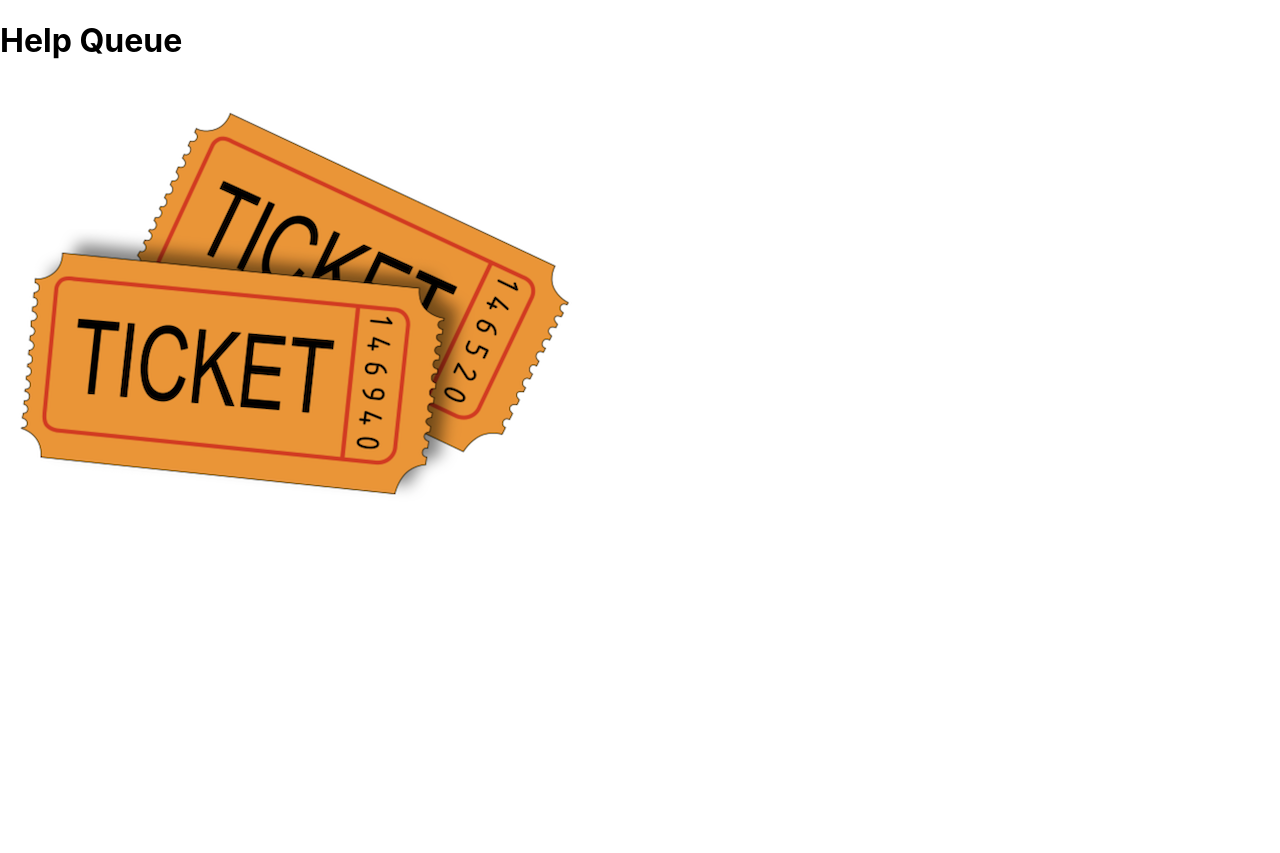
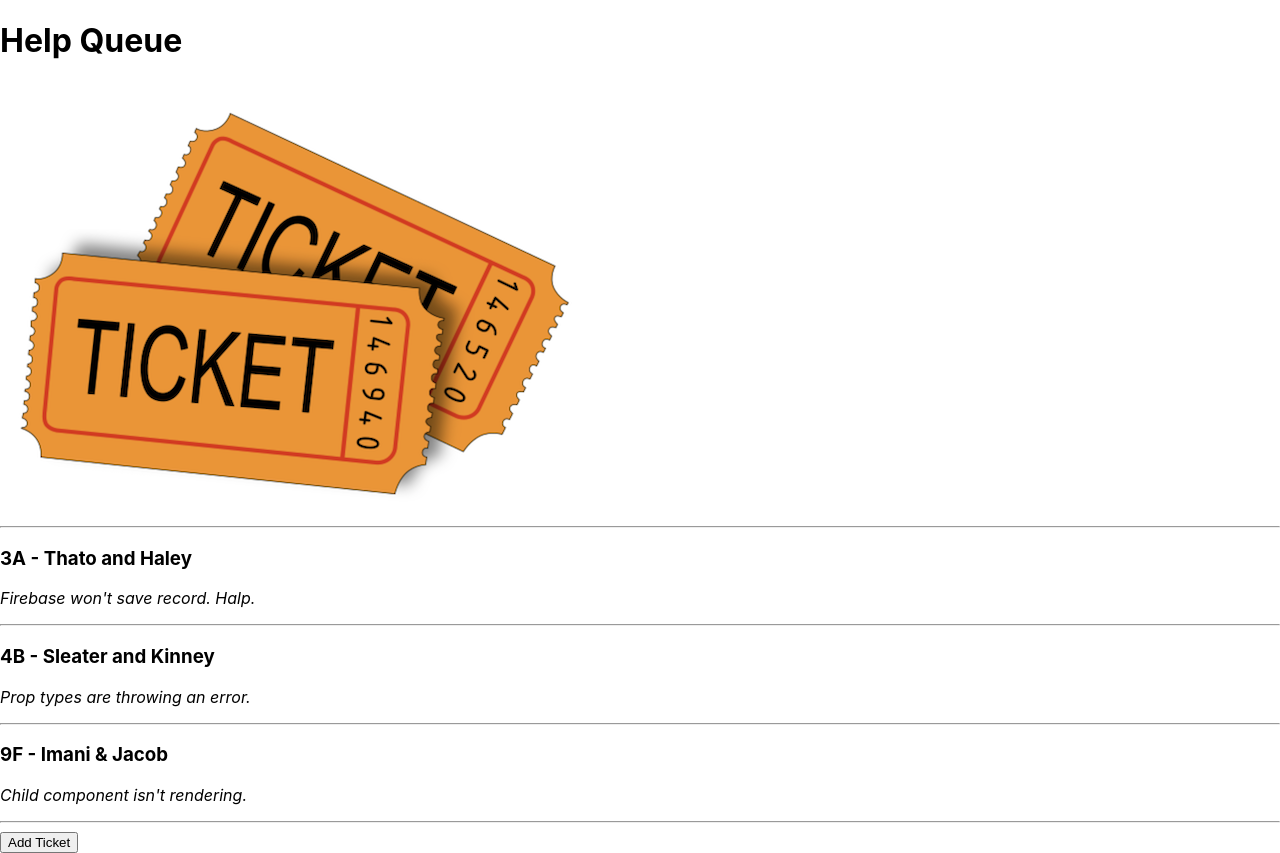
Before and after one commit to JaseGrable/help-queue, a React (Create React App) app: page / in a window 1280 px wide. Before the commit the page ends 800 px from the top, so only its background shows below. Built offline with nearby package versions, Linux system fonts and the light colour scheme.

Commit message:
Add local state

```diff
--- a/src/components/TicketControl.js
+++ b/src/components/TicketControl.js
@@ -1,6 +1,7 @@
 import React from 'react';
 import NewTicketForm from './NewTicketForm';
 import TicketList from './TicketList';
+
 
 class TicketControl extends React.Component {
 
@@ -11,13 +12,29 @@
       };
     }
 
+    handleClick = () => {
+        this.setState(prevState => ({
+          formVisibleOnPage: !prevState.formVisibleOnPage
+        }));
+      }
+
       render(){
+        let currentlyVisibleState = null;
+        let buttonText = null; // new code
+        if (this.state.formVisibleOnPage) {
+          currentlyVisibleState = <NewTicketForm />;
+          buttonText = "Return to Ticket List"; // new code
+        } else {
+          currentlyVisibleState = <TicketList />;
+          buttonText = "Add Ticket"; // new code
+        }
         return (
           <React.Fragment>
+            {currentlyVisibleState}
+            <button onClick={this.handleClick}>{buttonText}</button> { /* new code */ }
           </React.Fragment>
         );
       }
-
 }
 
 export default TicketControl;
```
Lines whose indentation alone changed are shown as unchanged.
